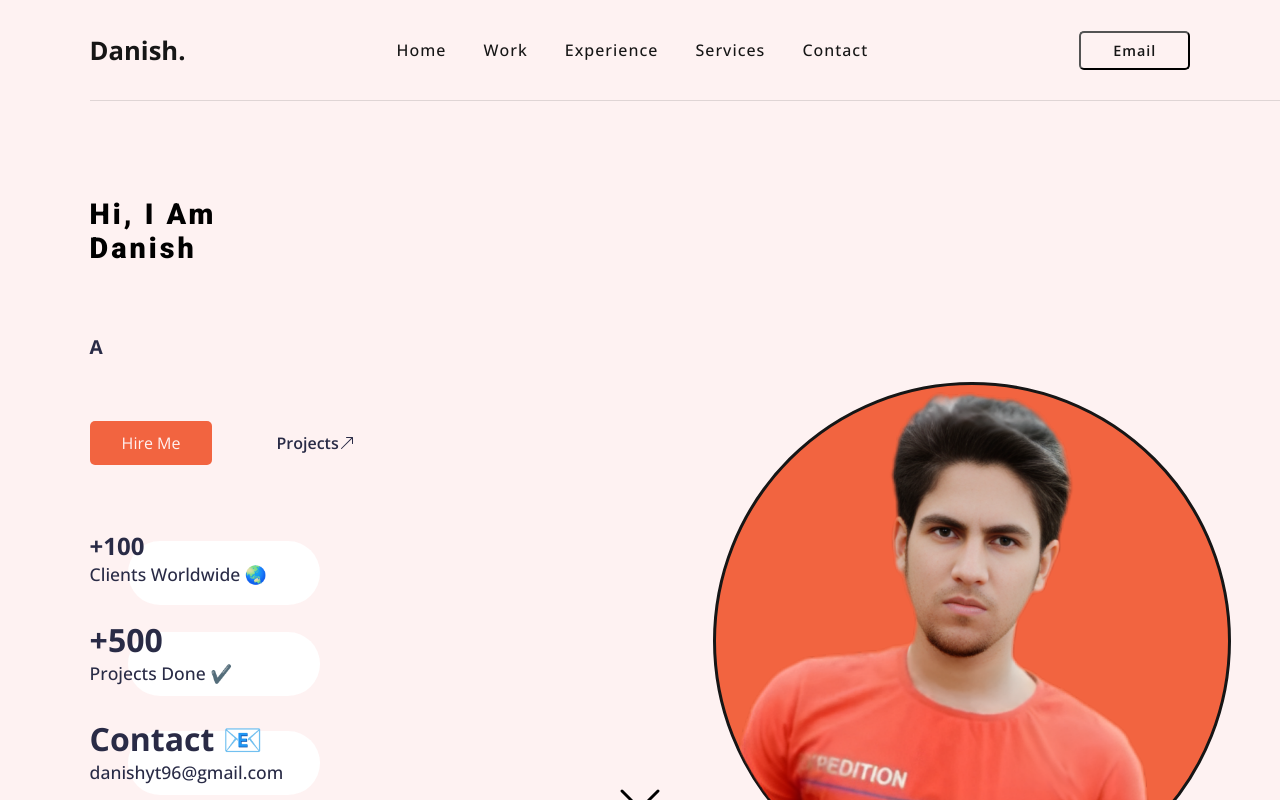
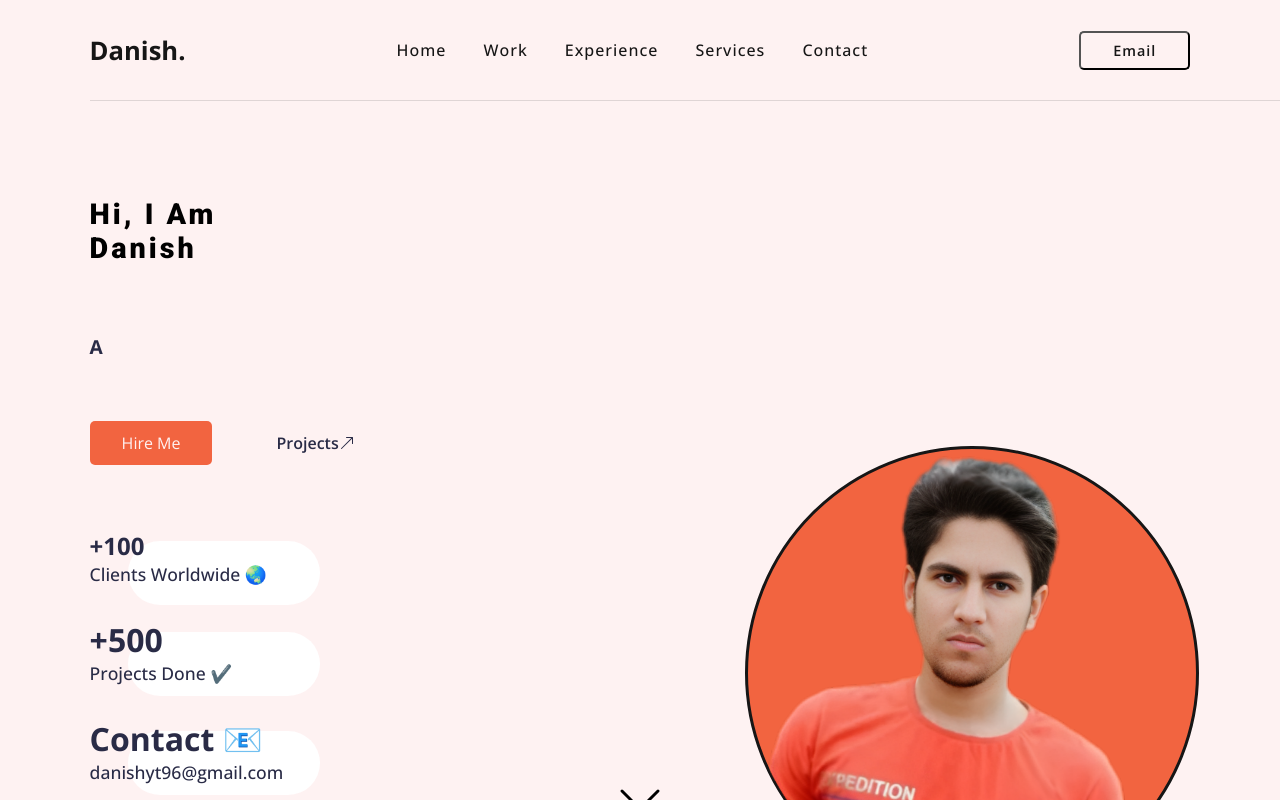
Before and after one commit to Malik113322/Portfolio, a React (Create React App) app: page / in a window 1280 px wide. Shown: the top 800 px of the page. Built offline with nearby package versions, Linux system fonts and the light colour scheme.

Commit message:
Update home.scss

```diff
--- a/src/styles/home.scss
+++ b/src/styles/home.scss
@@ -110,8 +110,8 @@
 
             &::after {
                 content: '';
-                width: 40vmax;
-                height: 40vmax;
+                width: 35vmax;
+                height: 35vmax;
                 background-color: $color3;
                 position: absolute;
                 border-radius: 50%;
@@ -122,8 +122,8 @@
 
 
             >img {
-                width: 40vmax;
-                height: 40vmax;
+                width: 35vmax;
+                height: 35vmax;
                 object-fit: contain;
                 padding: 0.1rem;
             }
```
